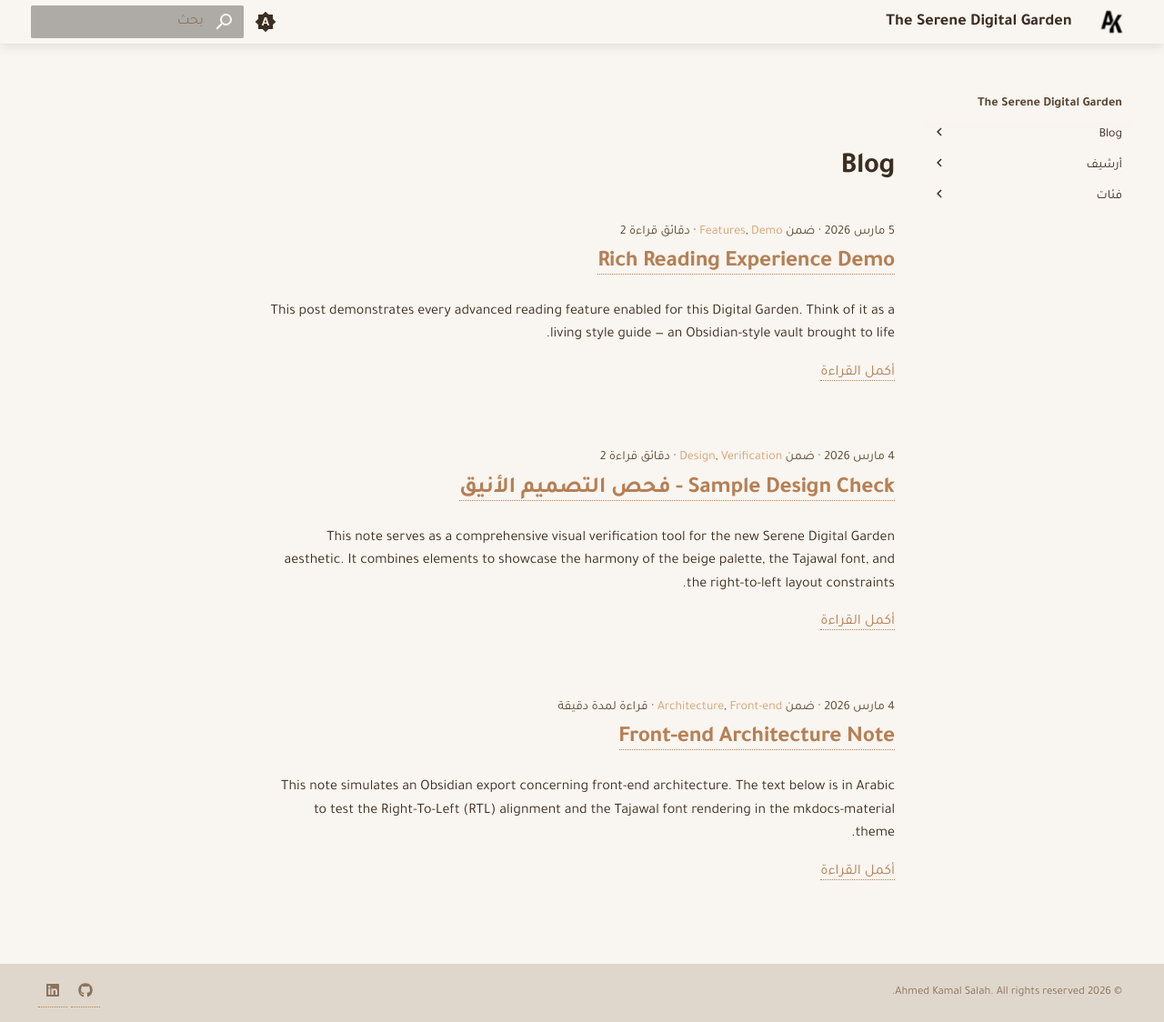
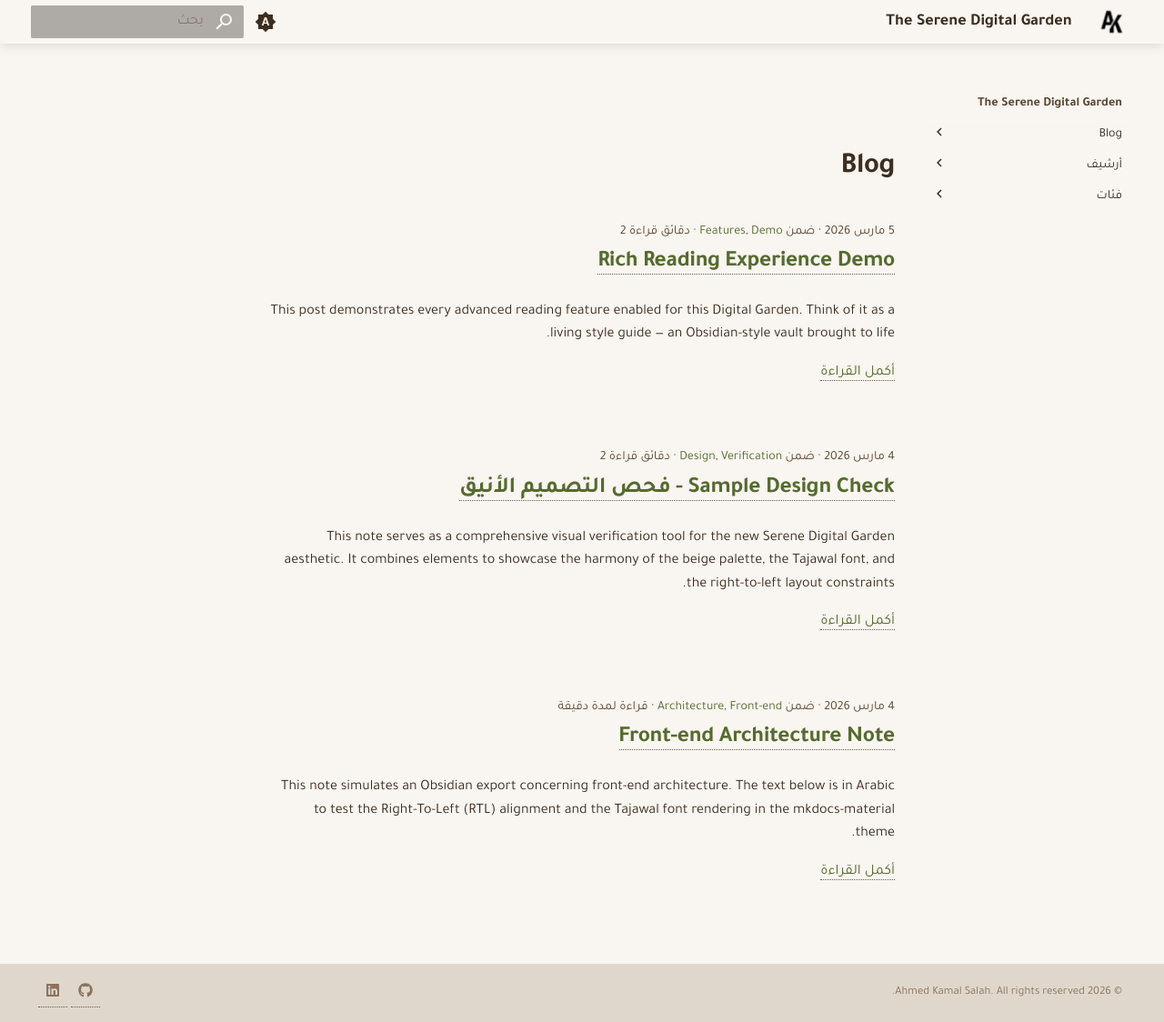
Before and after one commit to abokamal09/abokamal09.github.io, an MkDocs documentation site: the page built from docs/index.md, in a window 1280 px wide and 1124 px high. Shown: the whole window at 91% size. Built offline with MkDocs 1.6.1 and Material for MkDocs 9.7.7, drawn with Linux system fonts in a browser that asks for light colours.

Commit message:
feat: Implement custom light and dark themes with comprehensive UI styling and typography through a new `extra.css` stylesheet.

```diff
--- a/docs/stylesheets/extra.css
+++ b/docs/stylesheets/extra.css
@@ -1,96 +1,106 @@
+/* ====== LIGHT MODE: Premium Earthy Beige & Espresso ====== */
 :root,
 [data-md-color-scheme="default"] {
-  /* === Light Mode: Vintage Beige Palette === */
-  --md-primary-fg-color: #d4a373;
-  --md-primary-fg-color--light: #eac4a3;
-  --md-primary-fg-color--dark: #b58055;
-  --md-primary-bg-color: #f9f5f0;
-  --md-primary-bg-color--light: #fdfbfa;
+  /* Core surface & text */
+  --md-default-bg-color:          #F9F5F0;
+  --md-default-bg-color--light:   #FDFBFA;
+  --md-default-bg-color--lighter: #FFFFFF;
+  --md-default-bg-color--lightest:#FFFFFF;
+  --md-default-fg-color:          #3C2E21;
+  --md-default-fg-color--light:   #5A4734;
+  --md-default-fg-color--lighter: #8A735C;
+  --md-default-fg-color--lightest:#BBA08A;
 
-  --md-accent-fg-color: #b58055;
-  --md-accent-fg-color--transparent: rgba(181, 128, 85, 0.1);
-  --md-accent-bg-color: #f9f5f0;
-  --md-accent-bg-color--light: #ffffff;
+  /* Primary: muted taupe header/nav */
+  --md-primary-fg-color:          #8C7A6B;
+  --md-primary-fg-color--light:   #A89585;
+  --md-primary-fg-color--dark:    #6B5A4E;
+  --md-primary-bg-color:          #F9F5F0;
+  --md-primary-bg-color--light:   #FDFBFA;
 
-  --md-default-fg-color: #3c2e21;
-  --md-default-fg-color--light: #5a4734;
-  --md-default-fg-color--lighter: #8a735c;
-  --md-default-fg-color--lightest: #bba08a;
+  /* Accent: olive green */
+  --md-accent-fg-color:           #556B2F;
+  --md-accent-fg-color--transparent: rgba(85, 107, 47, 0.12);
+  --md-accent-bg-color:           #F9F5F0;
+  --md-accent-bg-color--light:    #FFFFFF;
 
-  --md-default-bg-color: #f9f5f0;
-  --md-default-bg-color--light: #fdfbfa;
-  --md-default-bg-color--lighter: #ffffff;
-  --md-default-bg-color--lightest: #ffffff;
+  /* Code */
+  --md-code-fg-color:             #3C2E21;
+  --md-code-bg-color:             #EFE9DE;
 
-  --md-code-fg-color: #3c2e21;
-  --md-code-bg-color: #f0ebe1;
+  /* Typeset helpers */
+  --md-typeset-color:             var(--md-default-fg-color);
+  --md-typeset-a-color:           var(--md-accent-fg-color);
+  --md-typeset-table-color:       var(--md-default-fg-color);
+  --md-typeset-mark-color:        rgba(85, 107, 47, 0.2);
 
-  --md-typeset-color: var(--md-default-fg-color);
-  --md-typeset-a-color: var(--md-primary-fg-color);
-  --md-typeset-table-color: var(--md-default-fg-color);
-  --md-typeset-mark-color: rgba(212, 163, 115, 0.3);
+  /* Footer */
+  --md-footer-bg-color:           #ECE6DE;
+  --md-footer-bg-color--dark:     #DFD7CC;
+  --md-footer-fg-color:           #5A4734;
+  --md-footer-fg-color--light:    #8A735C;
 
-  --md-footer-bg-color: #ece6de;
-  --md-footer-bg-color--dark: #dfd7cc;
-  --md-footer-fg-color: #5a4734;
-  --md-footer-fg-color--light: #8a735c;
-
-  /* Syntax highlighting - warm earth tones */
-  --syn-c: #8a735c;
-  --syn-k: #b58055;
-  --syn-s: #5b8a72;
-  --syn-n: #3c2e21;
-  --syn-o: #8a735c;
-  --syn-p: #5a4734;
-  --syn-nf: #a56e47;
-  --syn-nc: #b58055;
+  /* Syntax highlighting — warm earth tones */
+  --syn-c: #8A735C;
+  --syn-k: #6B5A4E;
+  --syn-s: #5B8A72;
+  --syn-n: #3C2E21;
+  --syn-o: #8A735C;
+  --syn-p: #5A4734;
+  --syn-nf: #556B2F;
+  --syn-nc: #8C7A6B;
 }
 
+/* ====== DARK MODE: Premium Deep Slate & Periwinkle ====== */
 [data-md-color-scheme="slate"] {
-  /* === Dark Mode: Sleek Modern Slate === */
-  --md-primary-fg-color: #7c9cbf; /* Muted steel blue accent */
-  --md-primary-fg-color--light: #a8c4d8;
-  --md-primary-fg-color--dark: #5a7f9e;
-  --md-primary-bg-color: #1e1e2e; /* Deep slate background */
-  --md-primary-bg-color--light: #252535;
+  /* Core surface & text */
+  --md-default-bg-color:          #1E1E2E;
+  --md-default-bg-color--light:   #252535;
+  --md-default-bg-color--lighter: #2A2A3D;
+  --md-default-bg-color--lightest:#181825;
+  --md-default-fg-color:          #CDD6F4;
+  --md-default-fg-color--light:   #A6AEC9;
+  --md-default-fg-color--lighter: #7A82A0;
+  --md-default-fg-color--lightest:#505571;
 
-  --md-accent-fg-color: #89b4fa; /* Soft periwinkle accent */
-  --md-accent-fg-color--transparent: rgba(137, 180, 250, 0.1);
-  --md-accent-bg-color: #1e1e2e;
-  --md-accent-bg-color--light: #2a2a3d;
+  /* Primary: near-black header — forces header to be very dark */
+  --md-primary-fg-color:          #11111B;
+  --md-primary-fg-color--light:   #1E1E2E;
+  --md-primary-fg-color--dark:    #0A0A12;
+  --md-primary-bg-color:          #1E1E2E;
+  --md-primary-bg-color--light:   #252535;
 
-  --md-default-fg-color: #cdd6f4; /* Soft off-white text */
-  --md-default-fg-color--light: #a6aec9;
-  --md-default-fg-color--lighter: #7a82a0;
-  --md-default-fg-color--lightest: #505571;
+  /* Accent: soft periwinkle blue */
+  --md-accent-fg-color:           #89B4FA;
+  --md-accent-fg-color--transparent: rgba(137, 180, 250, 0.12);
+  --md-accent-bg-color:           #1E1E2E;
+  --md-accent-bg-color--light:    #2A2A3D;
 
-  --md-default-bg-color: #1e1e2e; /* Main background */
-  --md-default-bg-color--light: #252535; /* Slightly lighter surface */
-  --md-default-bg-color--lighter: #2a2a3d; /* Card/code backgrounds */
-  --md-default-bg-color--lightest: #181825; /* Deepest shadow */
+  /* Code */
+  --md-code-fg-color:             #CDD6F4;
+  --md-code-bg-color:             #181825;
 
-  --md-code-fg-color: #cdd6f4;
-  --md-code-bg-color: #181825; /* Very dark for code blocks */
+  /* Typeset helpers */
+  --md-typeset-color:             var(--md-default-fg-color);
+  --md-typeset-a-color:           var(--md-accent-fg-color);
+  --md-typeset-table-color:       var(--md-default-fg-color);
+  --md-typeset-mark-color:        rgba(137, 180, 250, 0.2);
 
-  --md-typeset-color: var(--md-default-fg-color);
-  --md-typeset-a-color: var(--md-accent-fg-color);
-  --md-typeset-table-color: var(--md-default-fg-color);
-  --md-typeset-mark-color: rgba(137, 180, 250, 0.2);
+  /* Footer */
+  --md-footer-bg-color:           #181825;
+  --md-footer-bg-color--dark:     #11111B;
+  --md-footer-fg-color:           #A6AEC9;
+  --md-footer-fg-color--light:    #7A82A0;
 
-  --md-footer-bg-color: #181825;
-  --md-footer-bg-color--dark: #11111b;
-  --md-footer-fg-color: #a6aec9;
-  --md-footer-fg-color--light: #7a82a0;
-
-  /* Syntax highlighting - vibrant but professional for dark */
-  --syn-c: #6c7086; /* Comments - muted gray */
-  --syn-k: #cba6f7; /* Keywords - lavender */
-  --syn-s: #a6e3a1; /* Strings - soft green */
-  --syn-n: #cdd6f4; /* Names - off-white */
-  --syn-o: #89dceb; /* Operators - soft cyan */
-  --syn-p: #bac2de; /* Punctuation - light gray */
-  --syn-nf: #89b4fa; /* Functions - soft blue */
-  --syn-nc: #f38ba8; /* Classes - soft red-pink */
+  /* Syntax highlighting — vibrant but professional */
+  --syn-c: #6C7086;
+  --syn-k: #CBA6F7;
+  --syn-s: #A6E3A1;
+  --syn-n: #CDD6F4;
+  --syn-o: #89DCEB;
+  --syn-p: #BAC2DE;
+  --syn-nf: #89B4FA;
+  --syn-nc: #F38BA8;
 }
 
 /* ====== TYPOGRAPHY ====== */
@@ -353,10 +363,6 @@ input,
 
 /* ====== PREMIUM UI ENHANCEMENTS ====== */
 
-/* Smooth theme transitions */
-body, .md-header, .md-tabs, .md-footer-meta {
-  transition: background-color 0.4s ease, color 0.4s ease;
-}
 
 /* Modern rounded corners for code blocks and admonitions */
 .md-typeset pre > code, .md-typeset .admonition, .md-typeset details {
@@ -369,10 +375,19 @@ body, .md-header, .md-tabs, .md-footer-meta {
   box-shadow: inset 0 0 4px rgba(0,0,0,0.05);
 }
 
-/* Sleek hover effects for links */
+/* Modern Sliding Underline for Links */
 .md-typeset a {
-  transition: color 0.2s ease-in-out, border-bottom-color 0.2s ease-in-out;
+  color: var(--md-accent-fg-color);
+  text-decoration: none;
+  background-image: linear-gradient(var(--md-accent-fg-color), var(--md-accent-fg-color));
+  background-position: 0% 100%;
+  background-repeat: no-repeat;
+  background-size: 0% 2px;
+  transition: background-size 0.3s ease-in-out !important;
 }
-.md-typeset a:hover {
-  color: var(--md-accent-fg-color);
+.md-typeset a:hover,
+.md-typeset a:focus {
+  background-size: 100% 2px;
+  color: var(--md-accent-fg-color) !important;
+  opacity: 1 !important;
 }
--- a/mkdocs.yml
+++ b/mkdocs.yml
@@ -11,6 +11,12 @@ theme:
     - content.code.copy
     - content.code.annotate
     - content.tabs.link
+    - navigation.top        # Back-to-top button
+    - navigation.tracking   # Updates URL hash as user scrolls
+    - header.autohide       # Hides header on scroll down for reading focus
+    - search.suggest        # Auto-complete suggestions in search
+    - search.highlight      # Highlights search terms within the page
+    - toc.follow            # Active section tracking in right sidebar
   palette:
     - media: "(prefers-color-scheme)"
       toggle:
@@ -18,15 +24,15 @@ theme:
         name: Switch to light mode
     - media: "(prefers-color-scheme: light)"
       scheme: default
-      primary: brown
-      accent: deep orange
+      primary: custom
+      accent: custom
       toggle:
         icon: material/brightness-7
         name: Switch to dark mode
     - media: "(prefers-color-scheme: dark)"
       scheme: slate
       primary: custom
-      accent: blue
+      accent: custom
       toggle:
         icon: material/brightness-4
         name: Switch to system preference
```
